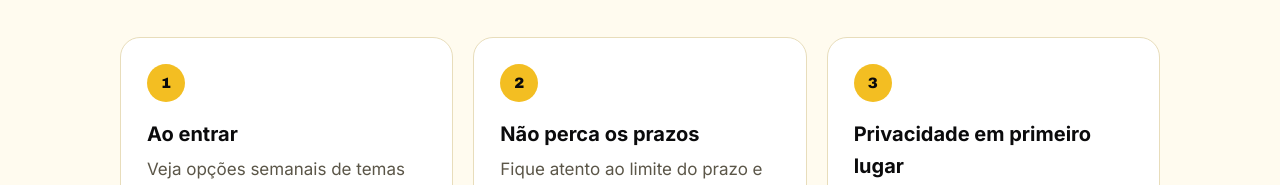
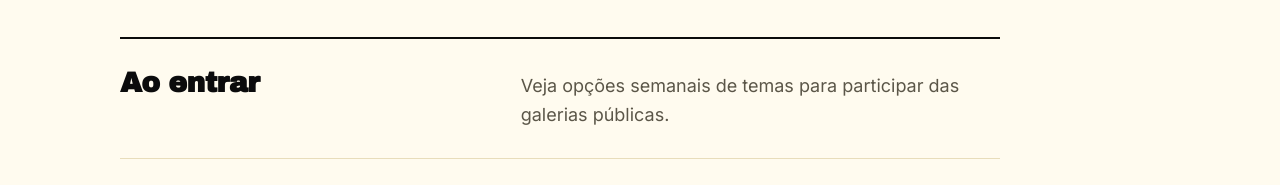
Before and after one commit to micheldeoliveirasilva/pupilaApp, a plain HTML site: page index.html in a window 1280 px wide. Shown: the part 737-922 px from the top of the page. Drawn offline with Linux system fonts and the light colour scheme.

```diff
--- a/index.html
+++ b/index.html
@@ -44,10 +44,10 @@
       <span class="etiqueta">Sobre o app</span>
       <h2>O que o Pupila é</h2>
       <p class="sub">Uma galeria compartilhada de fotos, criada para incentivar a fotografia e aproximar fotógrafos. </p>
-      <div class="grade">
-        <div class="cartao"><div class="num">1</div><h3>Ao entrar</h3><p>Veja opções semanais de temas para participar das galerias públicas. </p></div>
-        <div class="cartao"><div class="num">2</div><h3>Não perca os prazos</h3><p>Fique atento ao limite do prazo e se torne visível.</p></div>
-        <div class="cartao"><div class="num">3</div><h3>Privacidade em primeiro lugar</h3><p>Suas fotos são suas. Veja na nossa política como tratamos seus dados.</p></div>
+      <div class="lista">
+        <div class="item"><h3>Ao entrar</h3><p>Veja opções semanais de temas para participar das galerias públicas. </p></div>
+        <div class="item"><h3>Não perca os prazos</h3><p>Fique atento ao limite do prazo e se torne visível.</p></div>
+        <div class="item"><h3>Privacidade em primeiro lugar</h3><p>Suas fotos são suas. Veja na nossa política como tratamos seus dados.</p></div>
       </div>
     </div>
   </section>
--- a/style.css
+++ b/style.css
@@ -66,10 +66,10 @@
 h3 { font-size: 20px; margin: 0 0 6px; }
 .sub { color: var(--suave); max-width: 60ch; margin: 0 0 40px; }
 
-.grade { display: grid; grid-template-columns: repeat(3, 1fr); gap: 20px; }
-.cartao { background: var(--cartao); border: 1px solid var(--linha); border-radius: 20px; padding: 26px; }
-.cartao .num { font-family: "Archivo Black", sans-serif; font-size: 15px; width: 38px; height: 38px; display: grid; place-items: center; border-radius: 50%; background: var(--amarelo); color: var(--preto); margin-bottom: 16px; }
-.cartao p { margin: 0; color: var(--suave); }
+.lista { border-top: 2px solid var(--tinta); max-width: 880px; }
+.lista .item { display: grid; grid-template-columns: minmax(0, 1fr) minmax(0, 1.3fr); gap: 32px; align-items: baseline; padding: 28px 0; border-bottom: 1px solid var(--linha); }
+.lista h3 { font-family: "Archivo Black", sans-serif; font-size: clamp(22px, 3vw, 28px); line-height: 1.15; letter-spacing: -.5px; margin: 0; }
+.lista p { margin: 0; color: var(--suave); font-size: 18px; }
 
 .faixa { background: var(--preto); color: #F6F1E1; }
 .faixa .wrap { display: flex; flex-wrap: wrap; align-items: center; justify-content: space-between; gap: 24px; padding-top: 48px; padding-bottom: 48px; }
@@ -119,7 +119,7 @@
   .hero .wrap, .duas-col { grid-template-columns: 1fr; }
   .hero .logo-grande { order: -1; padding: 24px 32px; }
   .hero .logo-grande img { height: 140px; }
-  .grade { grid-template-columns: 1fr; }
+  .lista .item { grid-template-columns: 1fr; gap: 8px; padding: 22px 0; }
   .indice ol { columns: 1; }
   .nav { gap: 14px; font-size: 14px; }
   .marca span { display: none; }
```
